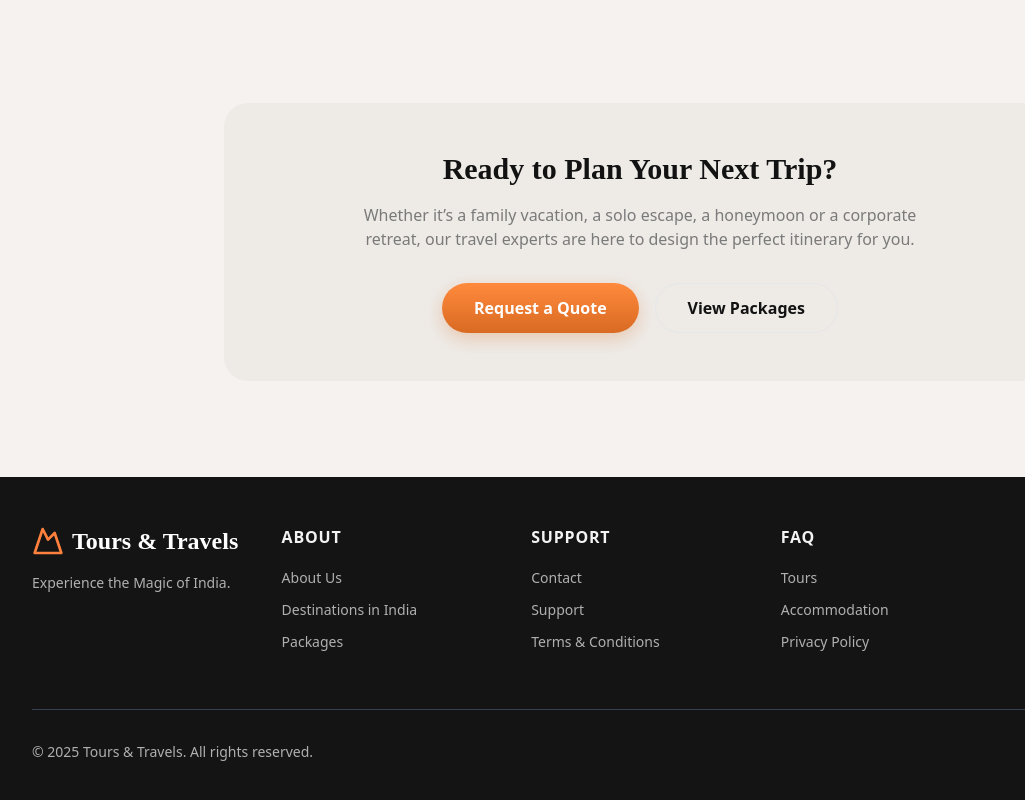
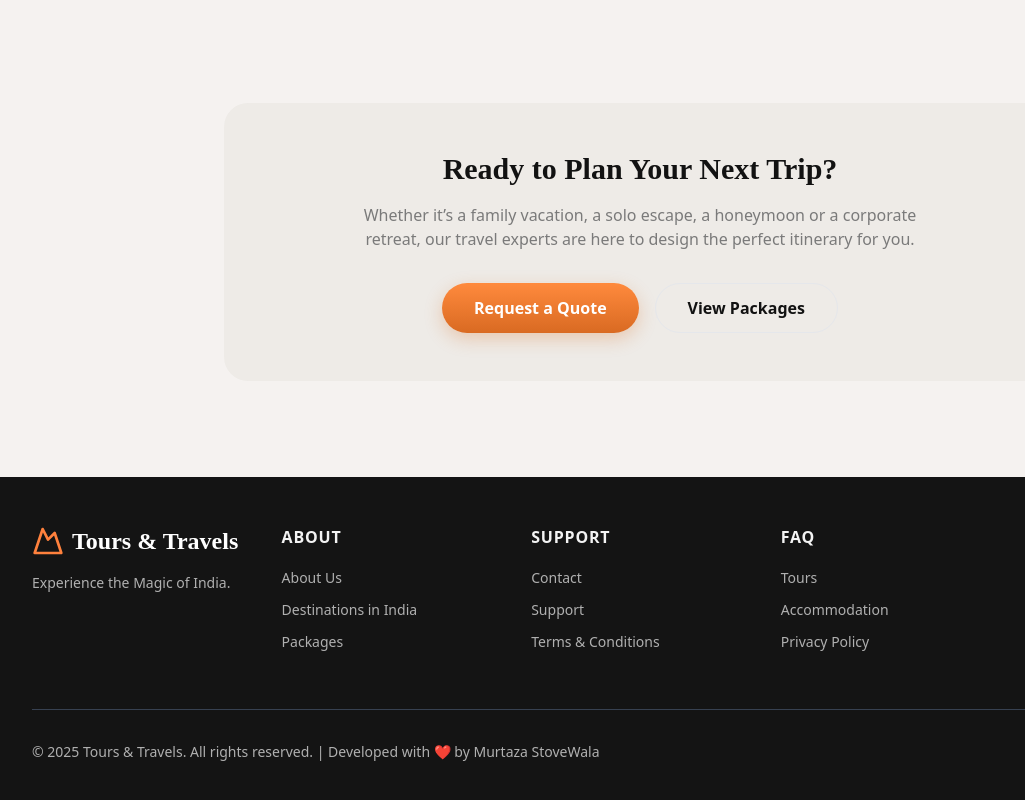
Before and after one commit to Murtaza-stovewala/Tours-Travels-Html, a plain HTML site: page about.html in a window 1280 px wide. Shown: the part 1807-2607 px from the top of the page, 0-1025 px from the left. Drawn offline with nearby package versions, Linux system fonts and the light colour scheme.

Commit message:
feat: Add author metadata and developer attribution to HTML pages and enhance README with project details, badges, and contact information.

```diff
--- a/about.html
+++ b/about.html
@@ -4,6 +4,7 @@
 <head>
     <meta charset="UTF-8">
     <meta name="viewport" content="width=device-width, initial-scale=1.0">
+    <meta name="author" content="Murtaza StoveWala">
     <title>About Us - Tours & Travels</title>
 
     <script src="https://cdn.tailwindcss.com"></script>
@@ -225,7 +226,8 @@
             </div>
             <div
                 class="mt-12 border-t border-gray-700 pt-8 flex flex-col md:flex-row justify-between items-center text-center md:text-left">
-                <p class="text-sm text-[#B0B0B0]">&copy; 2025 Tours & Travels. All rights reserved.</p>
+                <p class="text-sm text-[#B0B0B0]">&copy; 2025 Tours & Travels. All rights reserved. | Developed with ❤️
+                    by Murtaza StoveWala</p>
                 <div class="flex gap-4 mt-4 md:mt-0">
                     <a href="#" class="text-gray-400 hover:text-white"><i data-lucide="instagram"
                             class="h-5 w-5"></i></a>
```
Also changed, not shown: contact.html (+3 -1 lines), hotel-detail.html (+3 -1 lines), hotels.html (+3 -1 lines), index.html (+3 -1 lines), tour-detail.html (+3 -1 lines), tours.html (+3 -1 lines), 1 other file.
